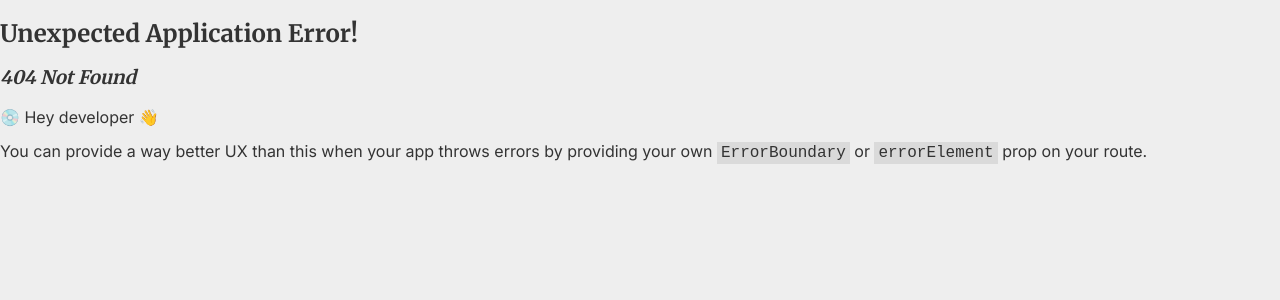
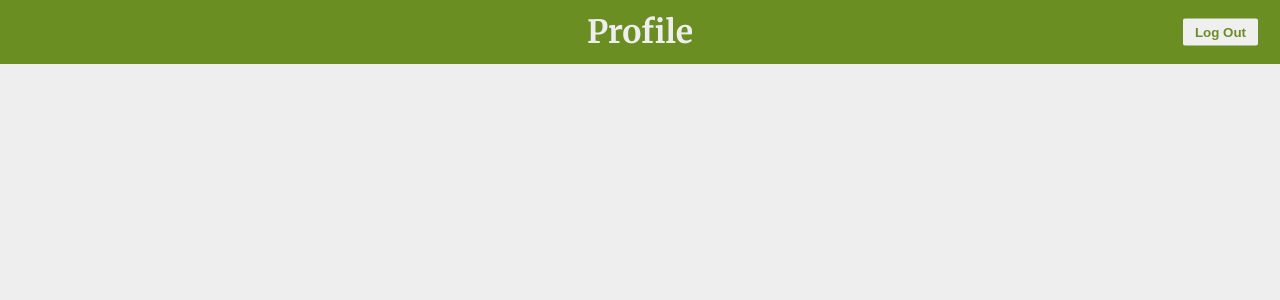
Before and after one commit to NickChc/Zod-react-hook-form_Validation, a React (Vite) app: page /profile in a window 1280 px wide. Before the commit this address had no page. Shown: the top 300 px of the page. Built offline with nearby package versions, Linux system fonts and the light colour scheme.

Commit message:
feat: mimic register

```diff
--- a/package.json
+++ b/package.json
@@ -11,7 +11,6 @@
   },
   "dependencies": {
     "@hookform/resolvers": "^3.9.0",
-    "normalize.css": "^8.0.1",
     "react": "^18.3.1",
     "react-dom": "^18.3.1",
     "react-hook-form": "^7.52.2",
--- a/src/assets/styles/abstracts/variables.scss
+++ b/src/assets/styles/abstracts/variables.scss
@@ -24,4 +24,5 @@ $space-64: 64px;
 $space-82: 82px;
 $space-100: 100px;
 
+$screen-xsm: 275px;
 $screen-sm: 600px;
--- a/src/assets/styles/global.scss
+++ b/src/assets/styles/global.scss
@@ -1,6 +1,11 @@
-@import "normalize.css";
 @import "abstracts/variables.scss";
 @import url("https://fonts.googleapis.com/css2?family=Inter:wght@400;500;600&family=Merriweather:wght@400;700&display=swap");
+
+* {
+  margin: 0;
+  padding: 0;
+  box-sizing: border-box;
+}
 
 body {
   font-size: 16px;
--- a/src/components/Forms/RegisterForm/RegisterForm.tsx
+++ b/src/components/Forms/RegisterForm/RegisterForm.tsx
@@ -3,10 +3,12 @@ import { FormInput } from "@src/components/FormInput";
 import { Button } from "@src/components/Button";
 import { TRegisterData, useRegister } from "@src/hooks/useRegister/useRegister";
 import { useState } from "react";
-import { Link } from "react-router-dom";
+import { Link, useNavigate } from "react-router-dom";
+import { ACCOUNTS, USER } from "@src/config/storageKeys";
 
 export function RegisterForm() {
   const [prevDate, setPrevDate] = useState("");
+  const navigate = useNavigate();
 
   const {
     clearErrors,
@@ -59,7 +61,13 @@ export function RegisterForm() {
         setTimeout(resolve, 2000);
       });
 
-      console.log(data);
+      const accounts = JSON.parse(localStorage.getItem(ACCOUNTS) || "[]");
+      accounts.push(data);
+
+      localStorage.setItem(ACCOUNTS, accounts);
+      localStorage.setItem(USER, JSON.stringify(data));
+
+      navigate("/profile");
     } catch (err: any) {
       console.log(err.message);
     }
--- /dev/null
+++ b/src/config/storageKeys.ts
@@ -0,0 +1,6 @@
+export const EMAIL = "email";
+export const PASSWORD = "password";
+
+export const USER = "user";
+
+export const ACCOUNTS = "accounts";
--- a/src/main.tsx
+++ b/src/main.tsx
@@ -6,10 +6,11 @@ import {
   RouteObject,
   RouterProvider,
 } from "react-router-dom";
-import { PublicLayout } from "./layouts/PublicLayout";
+import { PublicLayout } from "@src/layouts/PublicLayout";
 
 const SignInPage = lazy(() => import("@src/views/SignInPage"));
 const SignUpPage = lazy(() => import("@src/views/SignUpPage"));
+const ProfilePage = lazy(() => import("@src/views/ProfilePage"));
 
 const routes: RouteObject[] = [
   {
@@ -24,6 +25,10 @@ const routes: RouteObject[] = [
         path: "/sign-up",
         element: <SignUpPage />,
       },
+      {
+        path: "/profile",
+        element: <ProfilePage />,
+      },
     ],
   },
 ];
--- /dev/null
+++ b/src/views/ProfilePage/ProfilePage.scss
@@ -0,0 +1,55 @@
+@import "src/assets//styles//abstracts/variables.scss";
+
+.profile {
+  width: 100%;
+  margin: 0 auto;
+  text-align: center;
+
+  header {
+    display: grid;
+    grid-template-columns: 1fr;
+    row-gap: $space-12;
+    column-gap: $space-20;
+    justify-content: space-between;
+    background-color: $clr-add;
+    color: $clr-secondary;
+    padding: $space-12 $space-24;
+
+    position: relative;
+
+    @media (min-width: $screen-xsm) {
+      display: flex;
+    }
+
+    @media (min-width: $screen-sm) {
+      justify-content: center;
+    }
+
+    button {
+      cursor: pointer;
+      border: solid $space-2 $clr-add;
+      border-radius: $space-4;
+      font-weight: 600;
+      transition-duration: 150ms;
+      transform-origin: top;
+
+      &:active {
+        opacity: 70%;
+        scale: 90%;
+      }
+
+      &:hover {
+        background-color: $clr-add;
+        color: $clr-white;
+        border-color: $clr-white;
+      }
+
+      @media (min-width: $screen-sm) {
+        position: absolute;
+        right: $space-20;
+        top: 50%;
+        transform: translateY(-50%);
+      }
+    }
+  }
+}
--- /dev/null
+++ b/src/views/ProfilePage/ProfilePage.tsx
@@ -0,0 +1,33 @@
+import "@src/views/ProfilePage/ProfilePage.scss";
+import { useEffect, useState } from "react";
+import { useNavigate } from "react-router-dom";
+import { TRegisterData as TUser } from "@src/hooks/useRegister/useRegister";
+import { USER } from "@src/config/storageKeys";
+
+export function ProfilePage() {
+  const [user, setUser] = useState<TUser | null>(null);
+  const navigate = useNavigate();
+
+  function handleLogout() {
+    localStorage.removeItem(USER);
+
+    navigate("/");
+  }
+
+  useEffect(() => {
+    const savedUser = JSON.parse(localStorage.getItem(USER) || "null");
+
+    setUser(savedUser);
+  }, []);
+
+  return (
+    <div className="profile">
+      <header>
+        <h1>Profile</h1>
+
+        <button onClick={handleLogout}>Log Out</button>
+      </header>
+      {user && <h2>Hello, {user.name}</h2>}
+    </div>
+  );
+}
--- /dev/null
+++ b/src/views/ProfilePage/index.ts
@@ -0,0 +1 @@
+export { ProfilePage as default } from "./ProfilePage";
```
Also changed, not shown: 1 other file (tests, documents, lock files or other folders).
